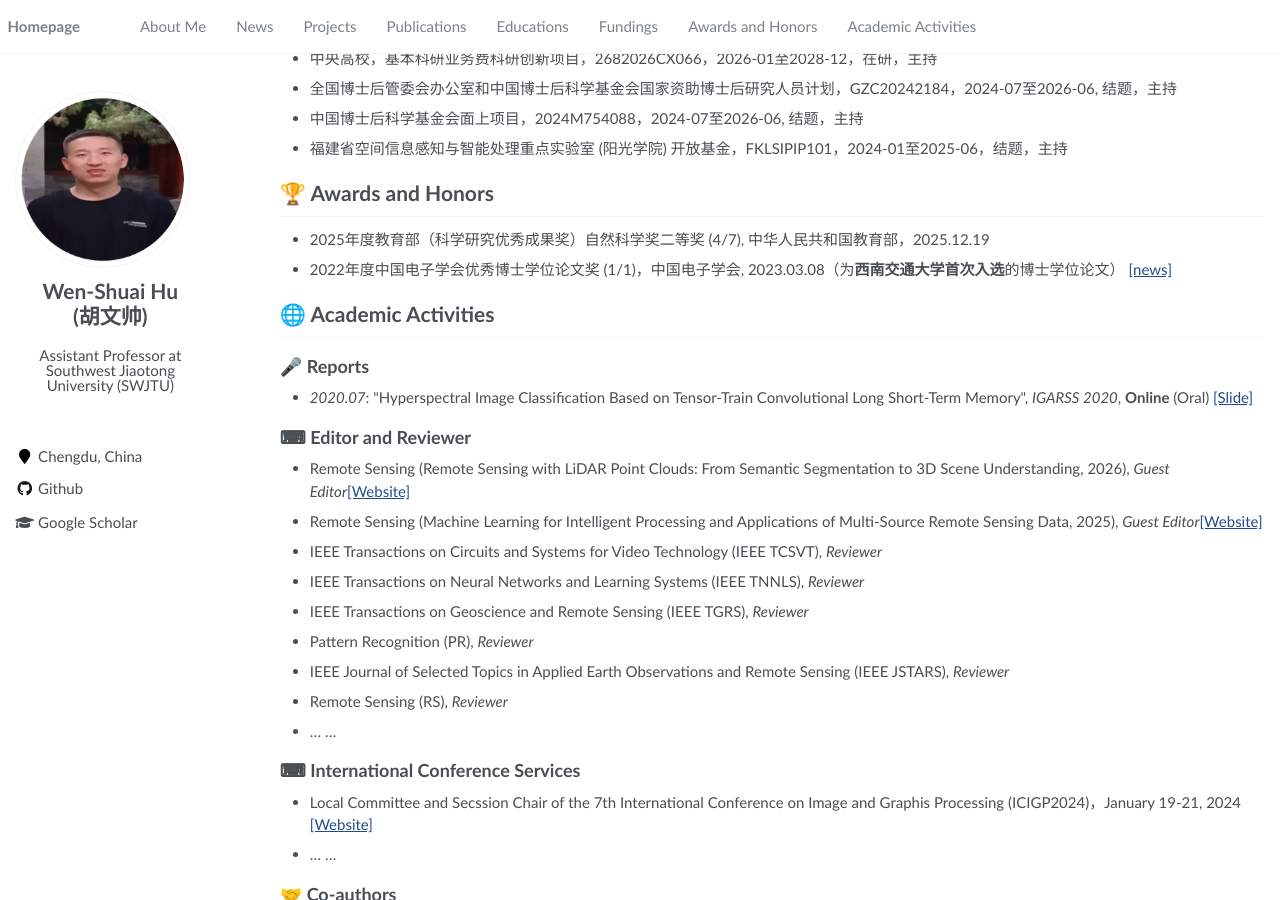
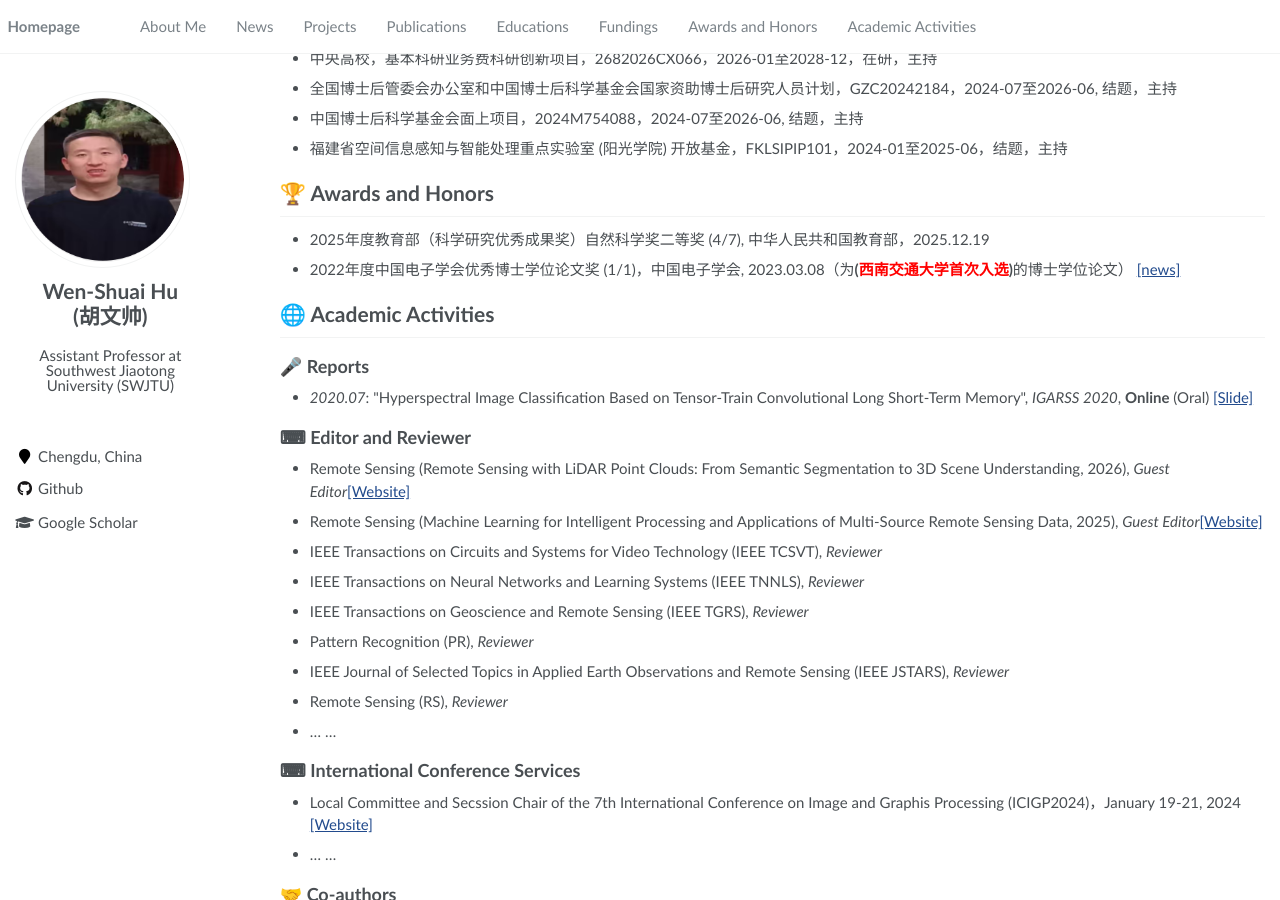
Before and after one commit to WenshuaiHu/wenshuaihu.github.io, a Jekyll site: the page built from pages/about.md, in a window 1280 px wide and 900 px high, scrolled down 2368 px. Built offline with Jekyll 4.4.1, drawn with Linux system fonts in a browser that asks for light colours; a script that is not in the unit is left out.

Commit message:
Update about.md

```diff
--- a/pages/about.md
+++ b/pages/about.md
@@ -126,7 +126,7 @@ My current interests include intelligent interpretation and applications of remo
 # 🏆 Awards and Honors
 
 -  2025年度教育部（科学研究优秀成果奖）自然科学奖二等奖 (4/7), 中华人民共和国教育部，2025.12.19
--  2022年度中国电子学会优秀博士学位论文奖 (1/1)，中国电子学会, 2023.03.08（为**西南交通大学首次入选**的博士学位论文） [[news]](https://gsnews.swjtu.edu.cn/info/1068/6489.htm)
+-  2022年度中国电子学会优秀博士学位论文奖 (1/1)，中国电子学会, 2023.03.08（为**(<span style="color:red">西南交通大学首次入选</span>)**的博士学位论文） [[news]](https://gsnews.swjtu.edu.cn/info/1068/6489.htm)
 
 
 # 🌐 Academic Activities
```
